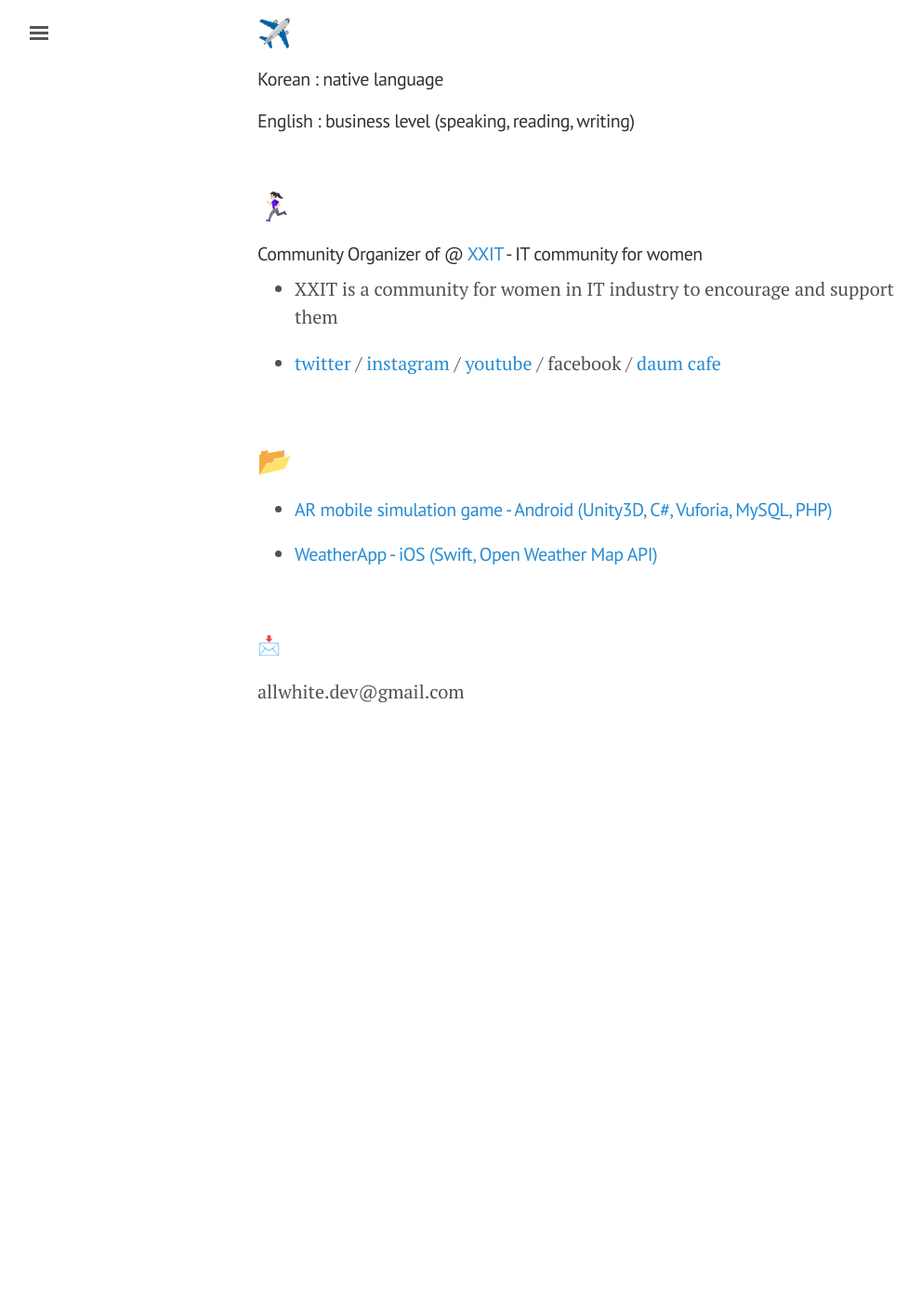
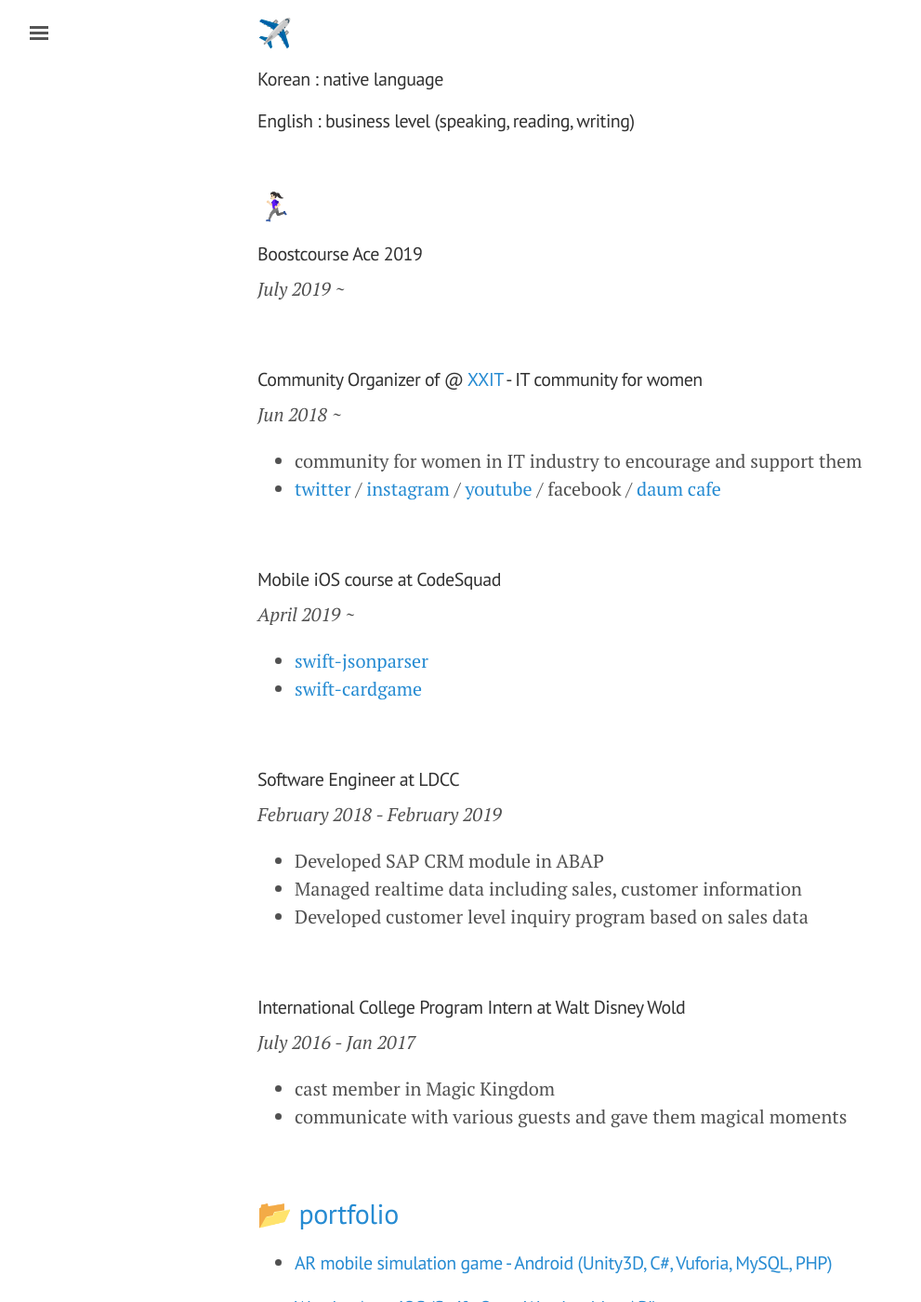
Before and after one commit to daheenallwhite/daheenallwhite.github.io, a Jekyll site: the page built from about.md, in a window 1280 px wide and 1400 px high, scrolled down 749 px. Shown: the whole window at 93% size, without its empty margins (3-994 px from the left). Built offline with Jekyll 4.4.1, drawn with Linux system fonts in a browser that asks for light colours; nearby versions of some CDN libraries; emoji names are drawn with the system emoji font; before the commit the page ends 1588 px from its top, so only the background shows below that.

Commit message:
Update Activities section on about.md

```diff
--- a/about.md
+++ b/about.md
@@ -40,15 +40,50 @@ permalink: /about/
 
 ## 🏃🏻‍♀️
 
+#### Boostcourse Ace 2019
+
+*July 2019 ~*
+
+&nbsp;
+
 #### Community Organizer of @ [XXIT](https://twitter.com/officialXXIT) - IT community for women
 
-- XXIT is a community for women in IT industry to encourage and support them
+*Jun 2018 ~*
 
+- community for women in IT industry to encourage and support them
 - [twitter](https://twitter.com/officialXXIT) / [instagram](https://www.instagram.com/xxit.official/) / [youtube]( https://youtu.be/f9mGQEGHSkM) / facebook / [daum cafe](https://cafe.daum.net/xxit)
 
 &nbsp;
 
-## :open_file_folder:
+#### Mobile iOS course at CodeSquad
+
+*April 2019 ~*
+
+- [swift-jsonparser](https://github.com/daheenallwhite/swift-jsonparser)
+- [swift-cardgame](https://github.com/daheenallwhite/swift-cardgame)
+
+&nbsp;
+
+#### Software Engineer at LDCC
+
+*February 2018 - February 2019*
+
+- Developed SAP CRM module in ABAP
+- Managed realtime data including sales, customer information
+- Developed customer level inquiry program based on sales data
+
+&nbsp;
+
+#### International College Program Intern at Walt Disney Wold
+
+*July 2016 - Jan 2017*
+
+- cast member in Magic Kingdom
+- communicate with various guests and gave them magical moments
+
+&nbsp;
+
+## :open_file_folder: [portfolio](https://daheenallwhite.github.io/portfolio/)
 
 - #### [AR mobile simulation game - Android (Unity3D, C#, Vuforia, MySQL, PHP)](https://github.com/daheenallwhite/ARSimulationGame_SnowFlake)
 
```
